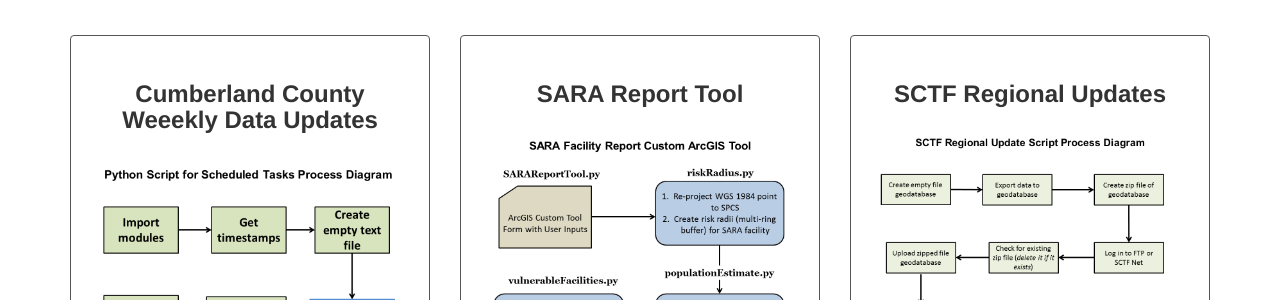
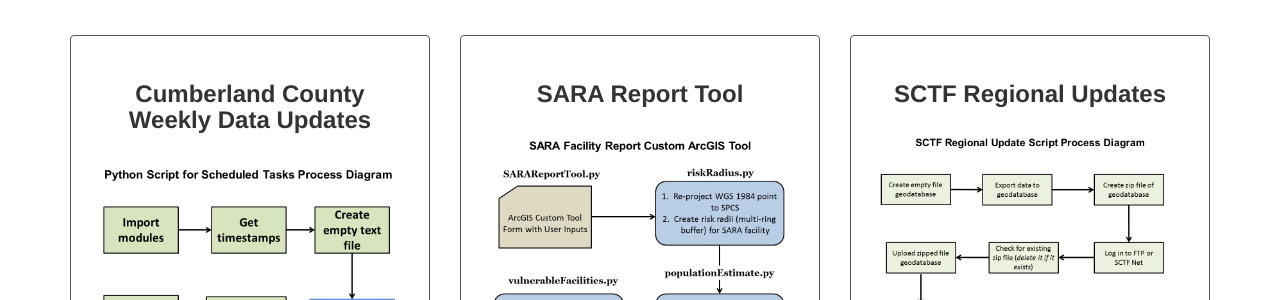
Before and after one commit to pmacMaps/website-live-test, a Jekyll site: the page built from portfolio_pages/python_scripting.md, in a window 1280 px wide and 1248 px high. Shown: the part 215-515 px from the top of the window. Built offline with Jekyll 4.4.1, drawn with Linux system fonts in a browser that asks for light colours.

Commit message:
fix typo

```diff
--- a/_data/projects/pythonGIS.json
+++ b/_data/projects/pythonGIS.json
@@ -1,6 +1,6 @@
 [
     {
-        "title": "Cumberland County Weeekly Data Updates",
+        "title": "Cumberland County Weekly Data Updates",
         "image": "python-script-template-diagram.png",
         "image-alt": "sketch diagram of the weekly data update script for Cumberland County",
         "url": "/portfolio/product/weekly-data-updates",
```
